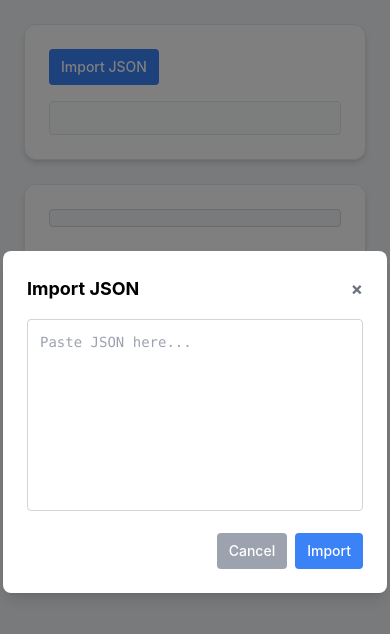
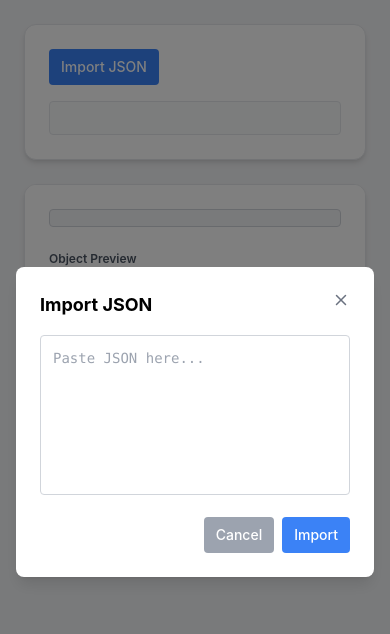
Before and after one commit to touhid9teen/collapsible-tree-explorer, a React (Create React App) app: page / in a window 390 px wide. Both pictures are taken after a click on the button "Import JSON". Shown: the top 634 px of the page. Built offline with nearby package versions, Linux system fonts and the light colour scheme.

Commit message:
Make ImportModal responsive with improved textarea height, width, and focus style; add Lucide close icon

```diff
--- a/src/components/modal/ImportModal.jsx
+++ b/src/components/modal/ImportModal.jsx
@@ -9,7 +9,7 @@ export default function ImportModal({ isOpen, onClose, onImport }) {
       const importedJson = JSON.parse(json);
       onImport(importedJson);
       setJson("");
-      onClose()
+      onClose();
     } catch {
       alert("Invalid JSON");
     }
@@ -19,9 +19,16 @@ export default function ImportModal({ isOpen, onClose, onImport }) {
       <textarea
         value={json}
         onChange={(e) => setJson(e.target.value)}
-        className="w-full h-48 p-3 border border-gray-300 rounded font-mono text-sm mb-4 resize-none"
+        className="
+    w-full
+    h-40 sm:h-48 md:h-56 lg:h-64
+    p-3 border border-gray-300 rounded font-mono text-sm mb-4 resize-none
+    focus:outline-none focus:ring-1 focus:ring-blue-500 focus:border-blue-500
+    transition-colors
+  "
         placeholder="Paste JSON here..."
       />
+
       <div className="flex gap-2 justify-end">
         <Button onClick={onClose} variant="secondary" children="Cancel" />
         <Button onClick={handleImport} variant="primary" children="Import" />
--- a/src/components/modal/Modal.jsx
+++ b/src/components/modal/Modal.jsx
@@ -1,19 +1,24 @@
+import { X } from "lucide-react";
+
 export default function Modal({ open, title, children, onClose }) {
   if (!open) return null;
   return (
     <div
-      className="fixed inset-0 bg-black bg-opacity-50 flex items-center justify-center z-50"
+      className="fixed inset-0 bg-black bg-opacity-50 flex items-center justify-center z-50 p-4"
       onClick={onClose}
     >
       <div
-        className="bg-white p-6 rounded-lg w-96 shadow-lg relative"
+        className="
+          bg-white p-6 rounded-lg shadow-lg relative
+          w-full max-w-md sm:max-w-lg md:max-w-xl lg:max-w-2xl
+        "
         onClick={(e) => e.stopPropagation()}
       >
         <button
-          className="absolute top-6 right-6 text-gray-500 hover:text-gray-700 font-bold text-lg"
+          className="absolute top-6 right-6 text-gray-500 hover:text-gray-700 font-extrabold"
           onClick={onClose}
         >
-          &times;
+          <X size={18} />
         </button>
         <h2 className="text-lg font-bold mb-4">{title}</h2>
         <div>{children}</div>
```
